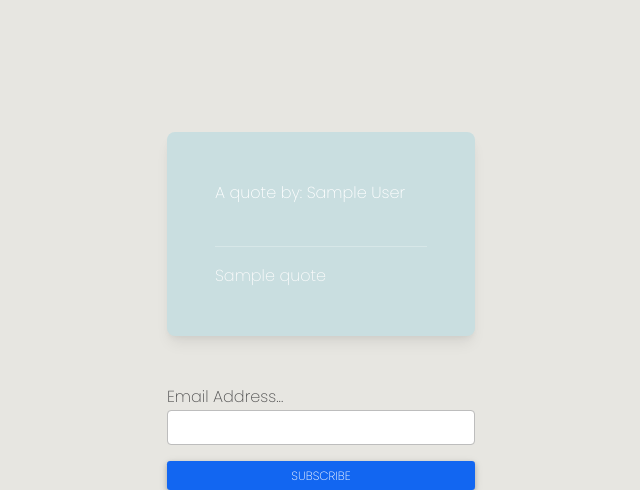
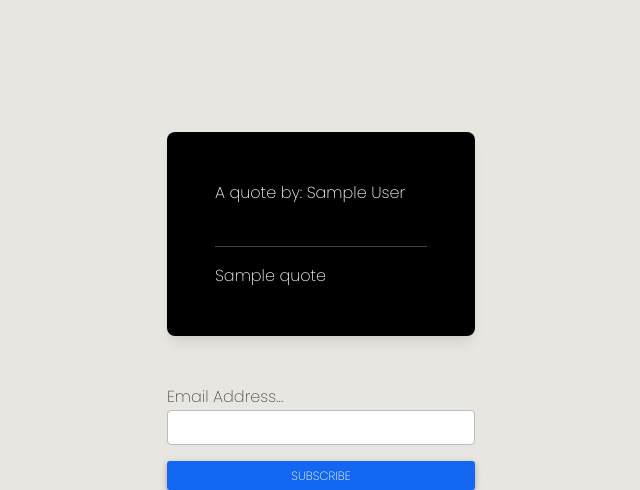
Before and after one commit to rossyvee/personal--blog, a Flask app: page / in a window 1280 px wide. Shown: the part 439-929 px from the top of the page, without its empty margins (604-1244 px from the left). Run offline with Flask 2, Linux system fonts and the light colour scheme; tables that the repository leaves empty hold one stand-in row (values such as "Sample post"); a database or web service that is not in the repository returns one stand-in record (values such as "Sample title"); data that the repository does not hold is empty; some libraries are stand-ins or nearby versions; some web fonts are replaced.

Commit message:
styling the app

```diff
--- a/app/templates/index.html
+++ b/app/templates/index.html
@@ -9,7 +9,7 @@
 <style>
 .qt{
 color: rgb(255, 255, 255);
-background-color:rgb(201, 222, 224);
+background-color:black;
 
 }
 </style>
```
